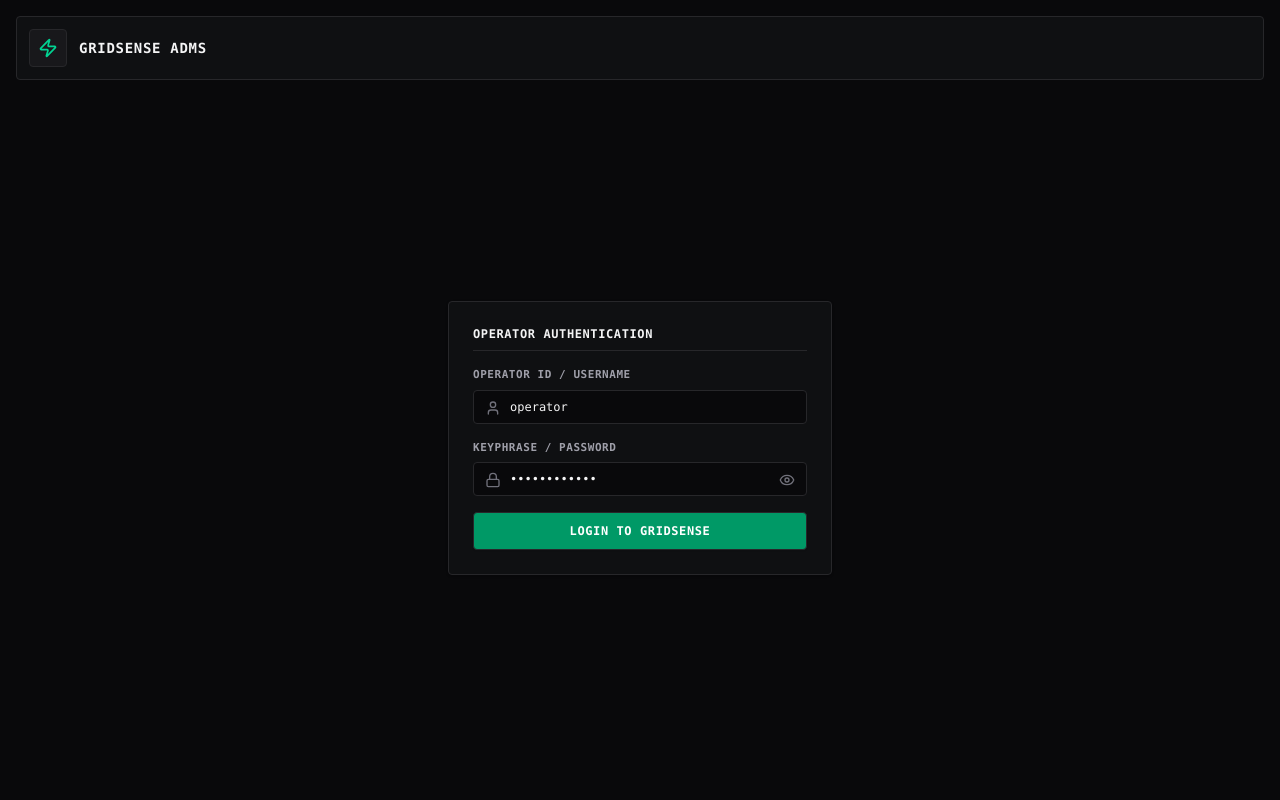
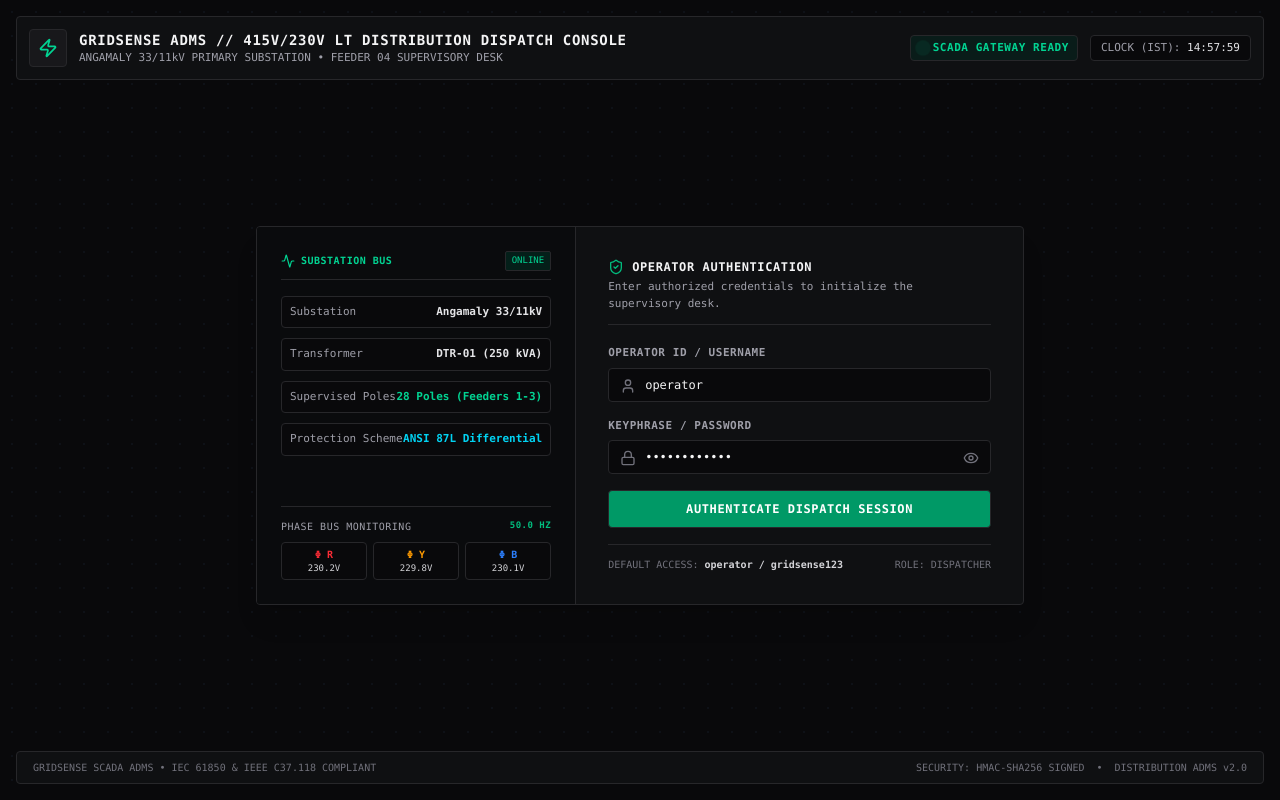
Before and after one commit to a5hil/GridSense, a Next.js app in the folder web-dashboard/: page /login in a window 1280 px wide. Built offline with nearby package versions, Linux system fonts and the light colour scheme.

Commit message:
style(login): redesign login page into rich balanced SCADA workstation with coherent header, footer and telemetry panel

```diff
--- a/web-dashboard/src/app/login/page.tsx
+++ b/web-dashboard/src/app/login/page.tsx
@@ -1,8 +1,20 @@
 "use client";
 
-import React, { useState } from "react";
+import React, { useState, useEffect } from "react";
 import { useRouter } from "next/navigation";
-import { Lock, User, Zap, AlertTriangle, Eye, EyeOff } from "lucide-react";
+import {
+  Lock,
+  User,
+  Zap,
+  AlertTriangle,
+  Eye,
+  EyeOff,
+  ShieldCheck,
+  Radio,
+  Activity,
+  Cpu,
+} from "lucide-react";
+import { Badge } from "@/components/ui/badge";
 
 export default function LoginPage() {
   const router = useRouter();
@@ -12,6 +24,15 @@ export default function LoginPage() {
   const [isLoading, setIsLoading] = useState(false);
   const [isAuthorized, setIsAuthorized] = useState(false);
   const [errorMsg, setErrorMsg] = useState<string | null>(null);
+  const [clockTime, setClockTime] = useState<string>("");
+
+  useEffect(() => {
+    setClockTime(new Date().toLocaleTimeString("en-GB", { hour12: false }));
+    const interval = setInterval(() => {
+      setClockTime(new Date().toLocaleTimeString("en-GB", { hour12: false }));
+    }, 1000);
+    return () => clearInterval(interval);
+  }, []);
 
   const handleLogin = async (u = username, p = password) => {
     setIsLoading(true);
@@ -41,30 +62,126 @@ export default function LoginPage() {
   };
 
   return (
-    <div className="min-h-screen bg-slate-100 dark:bg-[#09090b] text-slate-900 dark:text-[#fafafa] flex flex-col p-3 md:p-4 gap-3 select-none font-mono transition-colors">
-      {/* 1. TOP SCADA HEADER BAR - COHERENT TO MAIN UI */}
-      <header className="border border-slate-200 dark:border-zinc-800 bg-white dark:bg-[#0f1012] p-3 rounded-sm flex items-center justify-between shadow-xs dark:shadow-none transition-colors">
+    <div className="min-h-screen bg-slate-100 dark:bg-[#09090b] text-slate-900 dark:text-[#fafafa] flex flex-col justify-between p-3 md:p-4 font-mono select-none transition-colors">
+      {/* Background Subtle Substation Grid Aesthetics */}
+      <div className="absolute inset-0 bg-[radial-gradient(#1e293b_1px,transparent_1px)] [background-size:24px_24px] opacity-25 pointer-events-none" />
+
+      {/* 1. TOP SCADA HEADER BAR - IDENTICAL FORMAT TO MAIN DASHBOARD */}
+      <header className="relative z-10 border border-slate-200 dark:border-zinc-800 bg-white dark:bg-[#0f1012] p-3 rounded-sm flex flex-wrap items-center justify-between gap-3 shadow-xs dark:shadow-none transition-colors">
+        {/* Left: Branding & System Name */}
         <div className="flex items-center gap-3">
           <div className="p-2 border border-slate-200 dark:border-zinc-700 bg-slate-50 dark:bg-zinc-900 rounded-sm">
             <Zap className="h-5 w-5 text-emerald-600 dark:text-emerald-400" />
           </div>
           <div>
+            <div className="flex items-center gap-2">
               <h1 className="text-sm font-bold uppercase tracking-wider text-slate-900 dark:text-zinc-100">
-              GRIDSENSE ADMS
+                GRIDSENSE ADMS // 415V/230V LT DISTRIBUTION DISPATCH CONSOLE
               </h1>
+            </div>
+            <div className="text-[11px] text-slate-500 dark:text-zinc-400">
+              ANGAMALY 33/11kV PRIMARY SUBSTATION • FEEDER 04 SUPERVISORY DESK
+            </div>
+          </div>
+        </div>
+
+        {/* Right: Real-time Telemetry & Gateway Status Indicators */}
+        <div className="flex items-center gap-3">
+          <Badge
+            variant="healthy"
+            className="flex items-center gap-1.5 py-1 text-[11px]"
+          >
+            <span className="h-2 w-2 rounded-full bg-emerald-500 dark:bg-emerald-400 animate-ping" />
+            <span>SCADA GATEWAY READY</span>
+          </Badge>
+
+          <div
+            suppressHydrationWarning
+            className="border border-slate-200 dark:border-zinc-800 bg-slate-50 dark:bg-zinc-950 px-2.5 py-1 rounded-sm text-[11px] text-slate-600 dark:text-zinc-400 tabular-nums"
+          >
+            CLOCK (IST): <span className="text-slate-900 dark:text-zinc-200">{clockTime || "--:--:--"}</span>
           </div>
         </div>
       </header>
 
-      {/* 2. CENTER OPERATOR AUTHENTICATION CONSOLE */}
-      <main className="flex-1 flex items-center justify-center p-4">
-        <div className="w-full max-w-sm border border-slate-200 dark:border-zinc-800 bg-white dark:bg-[#0f1012] p-6 rounded-sm shadow-sm transition-colors">
-          <div className="text-xs font-bold uppercase tracking-wider text-slate-900 dark:text-zinc-100 mb-4 pb-2 border-b border-slate-200 dark:border-zinc-800">
-            OPERATOR AUTHENTICATION
+      {/* 2. CENTER SCADA DISPATCH TERMINAL - 2-COLUMN INDUSTRIAL WORKSTATION */}
+      <main className="relative z-10 flex-1 flex items-center justify-center p-2 sm:p-4 my-auto">
+        <div className="w-full max-w-3xl border border-slate-200 dark:border-zinc-800 bg-white dark:bg-[#0f1012] rounded-sm shadow-xl grid grid-cols-1 md:grid-cols-12 overflow-hidden transition-colors">
+
+          {/* Left Column: Substation Telemetry Radar & Supervised Assets Preview */}
+          <div className="md:col-span-5 bg-slate-50 dark:bg-[#0a0b0d] p-5 sm:p-6 border-b md:border-b-0 md:border-r border-slate-200 dark:border-zinc-800 flex flex-col justify-between">
+            <div>
+              <div className="flex items-center justify-between mb-4 pb-2 border-b border-slate-200 dark:border-zinc-800/80">
+                <span className="text-[10px] font-bold uppercase tracking-wider text-emerald-600 dark:text-emerald-400 flex items-center gap-1.5">
+                  <Activity className="h-3.5 w-3.5" />
+                  SUBSTATION BUS
+                </span>
+                <span className="text-[9px] px-1.5 py-0.5 bg-emerald-950/60 text-emerald-400 border border-emerald-800/50 rounded-xs font-mono">
+                  ONLINE
+                </span>
+              </div>
+
+              {/* Substation Feeder Matrix Metrics */}
+              <div className="space-y-2.5 text-xs">
+                <div className="flex items-center justify-between p-2 bg-white dark:bg-zinc-950 border border-slate-200 dark:border-zinc-800/80 rounded-sm">
+                  <span className="text-slate-500 dark:text-zinc-400 text-[11px]">Substation</span>
+                  <span className="font-bold text-slate-800 dark:text-zinc-200 text-[11px]">Angamaly 33/11kV</span>
+                </div>
+
+                <div className="flex items-center justify-between p-2 bg-white dark:bg-zinc-950 border border-slate-200 dark:border-zinc-800/80 rounded-sm">
+                  <span className="text-slate-500 dark:text-zinc-400 text-[11px]">Transformer</span>
+                  <span className="font-bold text-slate-800 dark:text-zinc-200 text-[11px]">DTR-01 (250 kVA)</span>
+                </div>
+
+                <div className="flex items-center justify-between p-2 bg-white dark:bg-zinc-950 border border-slate-200 dark:border-zinc-800/80 rounded-sm">
+                  <span className="text-slate-500 dark:text-zinc-400 text-[11px]">Supervised Poles</span>
+                  <span className="font-bold text-emerald-600 dark:text-emerald-400 text-[11px]">28 Poles (Feeders 1-3)</span>
+                </div>
+
+                <div className="flex items-center justify-between p-2 bg-white dark:bg-zinc-950 border border-slate-200 dark:border-zinc-800/80 rounded-sm">
+                  <span className="text-slate-500 dark:text-zinc-400 text-[11px]">Protection Scheme</span>
+                  <span className="font-bold text-cyan-600 dark:text-cyan-400 text-[11px]">ANSI 87L Differential</span>
+                </div>
+              </div>
+            </div>
+
+            {/* Live 3-Phase Nominal Indicator */}
+            <div className="mt-4 pt-3 border-t border-slate-200 dark:border-zinc-800/80">
+              <div className="text-[10px] text-slate-500 dark:text-zinc-400 uppercase tracking-wider mb-2 flex items-center justify-between">
+                <span>Phase Bus Monitoring</span>
+                <span className="text-[9px] text-emerald-500 font-bold">50.0 Hz</span>
+              </div>
+              <div className="grid grid-cols-3 gap-1.5 text-center text-[10px]">
+                <div className="bg-white dark:bg-zinc-950 border border-red-500/30 p-1 rounded-sm">
+                  <div className="text-red-500 font-bold">Φ R</div>
+                  <div className="text-slate-700 dark:text-zinc-300 font-mono text-[9px]">230.2V</div>
+                </div>
+                <div className="bg-white dark:bg-zinc-950 border border-amber-500/30 p-1 rounded-sm">
+                  <div className="text-amber-500 font-bold">Φ Y</div>
+                  <div className="text-slate-700 dark:text-zinc-300 font-mono text-[9px]">229.8V</div>
+                </div>
+                <div className="bg-white dark:bg-zinc-950 border border-blue-500/30 p-1 rounded-sm">
+                  <div className="text-blue-500 font-bold">Φ B</div>
+                  <div className="text-slate-700 dark:text-zinc-300 font-mono text-[9px]">230.1V</div>
+                </div>
+              </div>
+            </div>
+          </div>
+
+          {/* Right Column: Operator Authentication Form */}
+          <div className="md:col-span-7 p-6 sm:p-8 flex flex-col justify-center">
+            <div className="mb-5 pb-3 border-b border-slate-200 dark:border-zinc-800">
+              <div className="text-xs font-bold uppercase tracking-wider text-slate-900 dark:text-zinc-100 flex items-center gap-2">
+                <ShieldCheck className="h-4 w-4 text-emerald-500" />
+                <span>OPERATOR AUTHENTICATION</span>
+              </div>
+              <p className="text-[11px] text-slate-500 dark:text-zinc-400 mt-1">
+                Enter authorized credentials to initialize the supervisory desk.
+              </p>
             </div>
 
             {errorMsg && (
-            <div className="mb-4 p-2.5 bg-rose-50 dark:bg-rose-950/80 border border-rose-300 dark:border-rose-700/80 text-rose-700 dark:text-rose-200 text-xs rounded-sm flex items-center gap-2">
+              <div className="mb-4 p-2.5 bg-rose-50 dark:bg-rose-950/80 border border-rose-300 dark:border-rose-700 text-rose-700 dark:text-rose-200 text-xs rounded-sm flex items-center gap-2">
                 <AlertTriangle className="h-4 w-4 text-rose-500 dark:text-rose-400 shrink-0" />
                 <span>{errorMsg}</span>
               </div>
@@ -87,7 +204,7 @@ export default function LoginPage() {
                     type="text"
                     value={username}
                     onChange={(e) => setUsername(e.target.value)}
-                  placeholder="Username"
+                    placeholder="operator"
                     autoComplete="username"
                     required
                     className="w-full pl-9 pr-3 py-2 bg-slate-50 dark:bg-zinc-950 border border-slate-300 dark:border-zinc-800 focus:border-emerald-500 dark:focus:border-emerald-500 text-xs text-slate-900 dark:text-zinc-100 placeholder:text-slate-400 dark:placeholder:text-zinc-600 rounded-sm font-mono outline-none transition-colors"
@@ -131,12 +248,31 @@ export default function LoginPage() {
                     <span>Logging in...</span>
                   </>
                 ) : (
-                <span>Login to GridSense</span>
+                  <span>AUTHENTICATE DISPATCH SESSION</span>
                 )}
               </button>
             </form>
+
+            {/* Subtle Console Hint */}
+            <div className="mt-4 pt-3 border-t border-slate-200 dark:border-zinc-800/80 flex items-center justify-between text-[10px] text-slate-500 dark:text-zinc-500">
+              <span>DEFAULT ACCESS: <strong className="text-slate-700 dark:text-zinc-300">operator / gridsense123</strong></span>
+              <span>ROLE: DISPATCHER</span>
+            </div>
+          </div>
         </div>
       </main>
+
+      {/* 3. BOTTOM SCADA FOOTER BAR */}
+      <footer className="relative z-10 border border-slate-200 dark:border-zinc-800 bg-white dark:bg-[#0f1012] px-4 py-2 rounded-sm text-[10px] text-slate-500 dark:text-zinc-500 flex flex-wrap items-center justify-between shadow-xs dark:shadow-none transition-colors">
+        <div>
+          <span>GRIDSENSE SCADA ADMS • IEC 61850 &amp; IEEE C37.118 COMPLIANT</span>
+        </div>
+        <div className="flex items-center gap-3">
+          <span>SECURITY: HMAC-SHA256 SIGNED</span>
+          <span>•</span>
+          <span>DISTRIBUTION ADMS v2.0</span>
+        </div>
+      </footer>
     </div>
   );
 }
```
Lines whose indentation alone changed are shown as unchanged.
